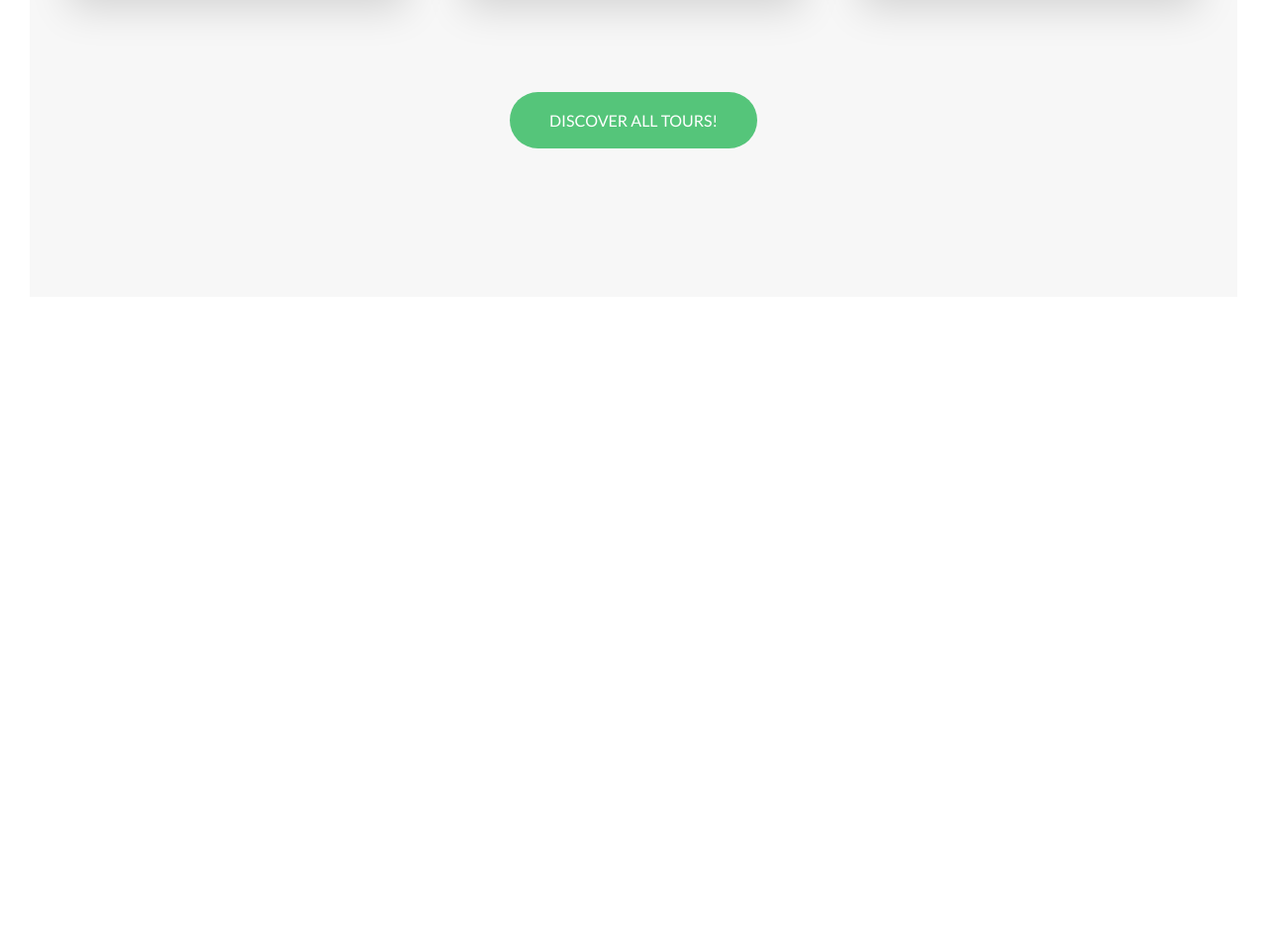
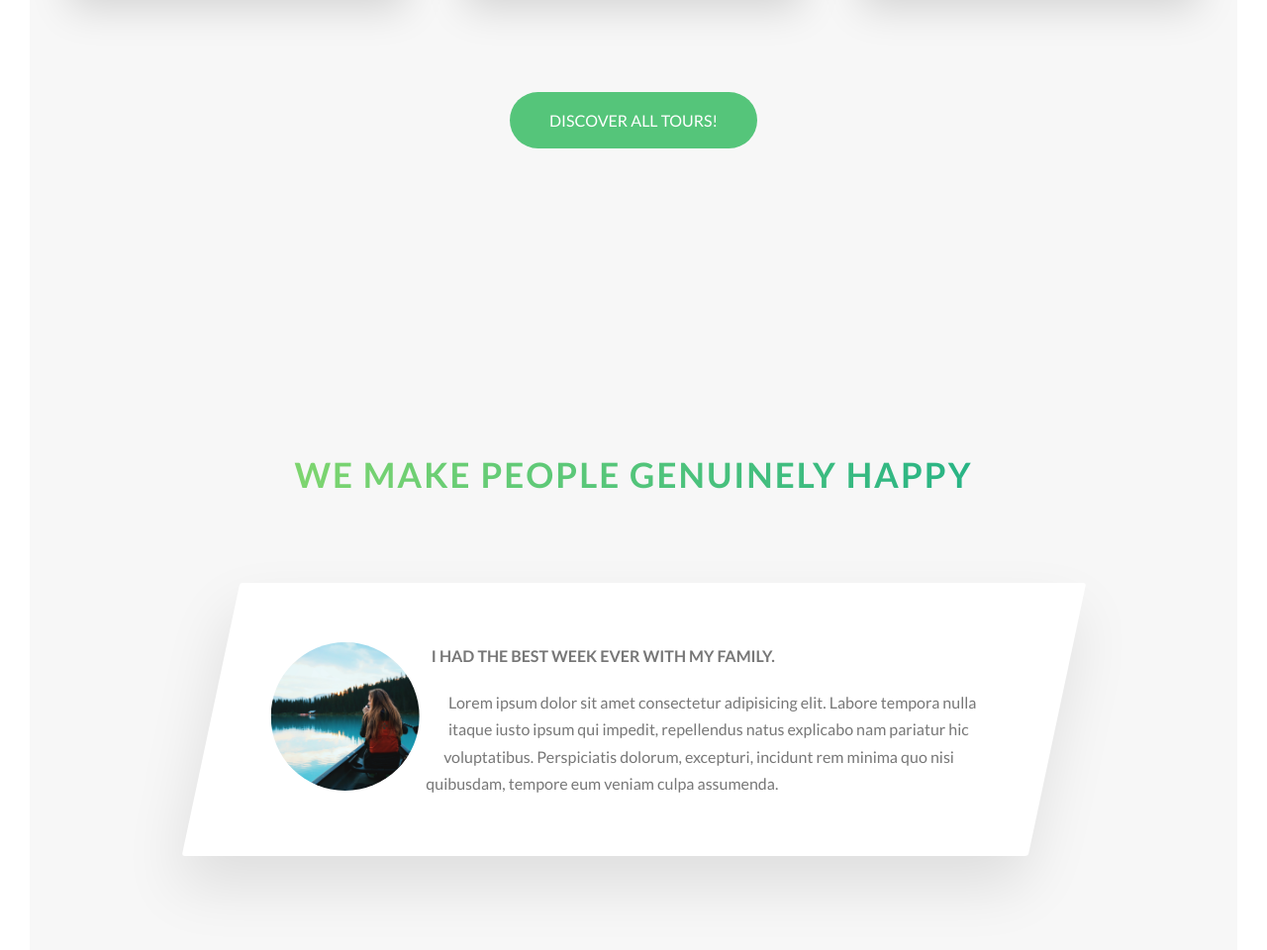
Before and after one commit to MynameisArthur/Advanced_CSS-SASS, a website: page advanced-css-course/Natours/index.html in a window 1280 px wide. Shown: the part 2992-3952 px from the top of the page at 99% size. Before the commit the page ends 3292 px from the top, so only its background shows below. Drawn offline with Linux system fonts and the light colour scheme; files whose address does not match are found by name.

Commit message:
started coding section-stories

```diff
--- a/advanced-css-course/Natours/index.html
+++ b/advanced-css-course/Natours/index.html
@@ -181,6 +181,28 @@
                     <a href="#!" class="btn btn--green">Discover all tours!</a>
                 </div>
             </section>
+            <section class="section-stories">
+                <div class="u-center-text u-margin-bottom-large">
+                    <h2 class="heading-secondary">
+                        We make people genuinely happy
+                    </h2>
+                </div>
+                <div class="row">
+                    <div class="story">
+                        <figure class="story__shape">
+                            <img src="img/nat-8.jpg" alt="Person on a tour" class="story__img">
+                        </figure>
+                        <div class="story__text">
+                            <h3 class="heading-tertiary u-margin-bottom-small">
+                                I had the best week ever with my family.
+                            </h3>
+                            <p>
+                                Lorem ipsum dolor sit amet consectetur adipisicing elit. Labore tempora nulla itaque iusto ipsum qui impedit, repellendus natus explicabo nam pariatur hic voluptatibus. Perspiciatis dolorum, excepturi, incidunt rem minima quo nisi quibusdam, tempore eum veniam culpa assumenda.
+                            </p>
+                        </div>
+                    </div>
+                </div>
+            </section>
         </main>
     </body>
 </html>
--- a/advanced-css-course/Natours/sass/components/_components.sass
+++ b/advanced-css-course/Natours/sass/components/_components.sass
@@ -2,3 +2,4 @@
 @import 'composition'
 @import 'feature-box'
 @import 'card'
+@import 'story'
--- /dev/null
+++ b/advanced-css-course/Natours/sass/components/_story.sass
@@ -0,0 +1,26 @@
+.story
+    width: 75%
+    margin: 0 auto
+    box-shadow: 0 3rem 6rem rgba(#000,.1)
+    background-color: #ffffff
+    border-radius: 3px
+    padding: 6rem
+    padding-left: 9rem
+    font-size: $default-font-size
+    transform: skewX(-12deg)
+    & > *
+        transform: skewX(12deg)
+    &__shape
+        width: 15rem
+        height: 15rem
+        float: left
+        -webkit-shape-outside: circle(50% at 50% 50%)
+        shape-outside: circle(50% at 50% 50%)
+        -webkit-clip-path: circle(50% at 50% 50%)
+        clip-path: circle(50% at 50% 50%)
+        transform: translateX(-3rem) skewX(12deg)
+    &__img
+        height: 100%
+
+    &__text
+        transform: skewX(12deg)
--- a/advanced-css-course/Natours/sass/pages/_home.sass
+++ b/advanced-css-course/Natours/sass/pages/_home.sass
@@ -16,3 +16,7 @@
     background-color: $color-grey-light-1
     padding: 25rem 0 15rem 0
     margin-top: -10rem
+
+.section-stories
+    padding: 15rem 0
+    background-color: $color-grey-light-1
```
Also changed, not shown: advanced-css-course/Natours/css/styles.css.
